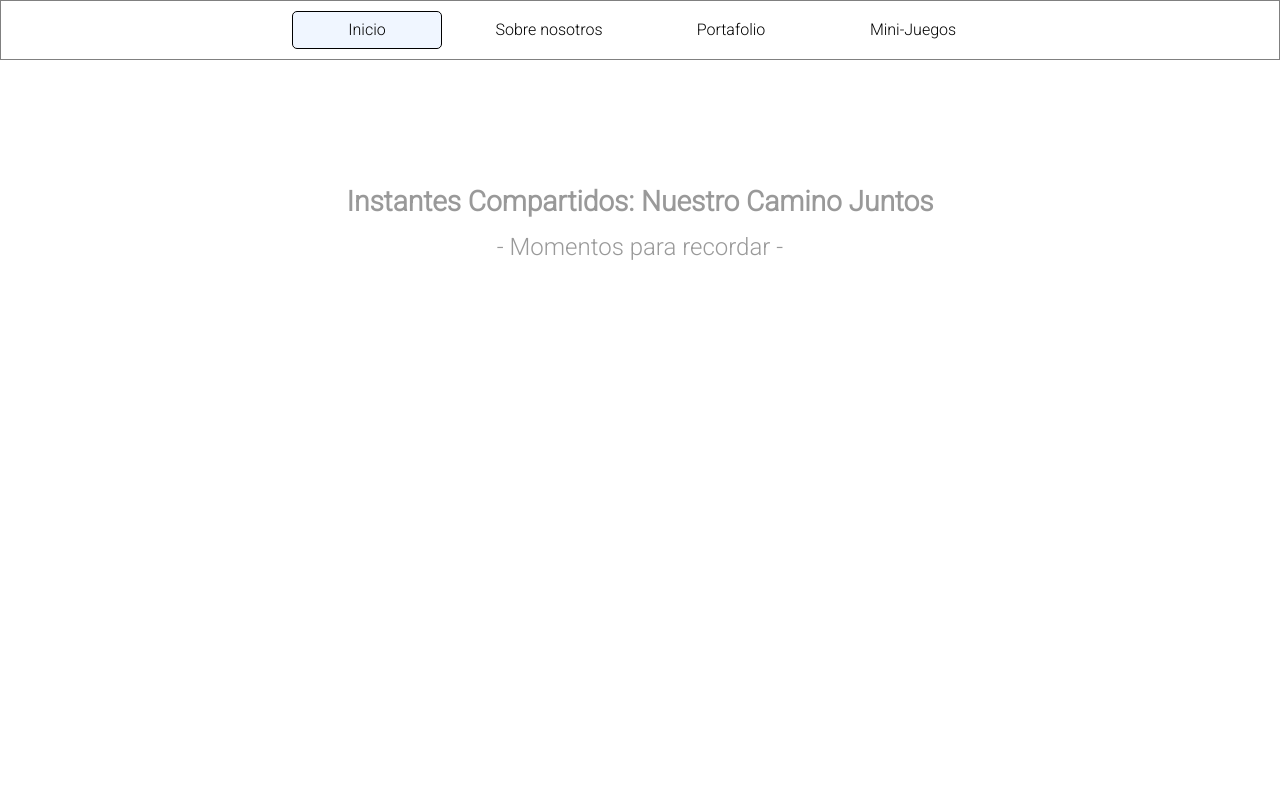
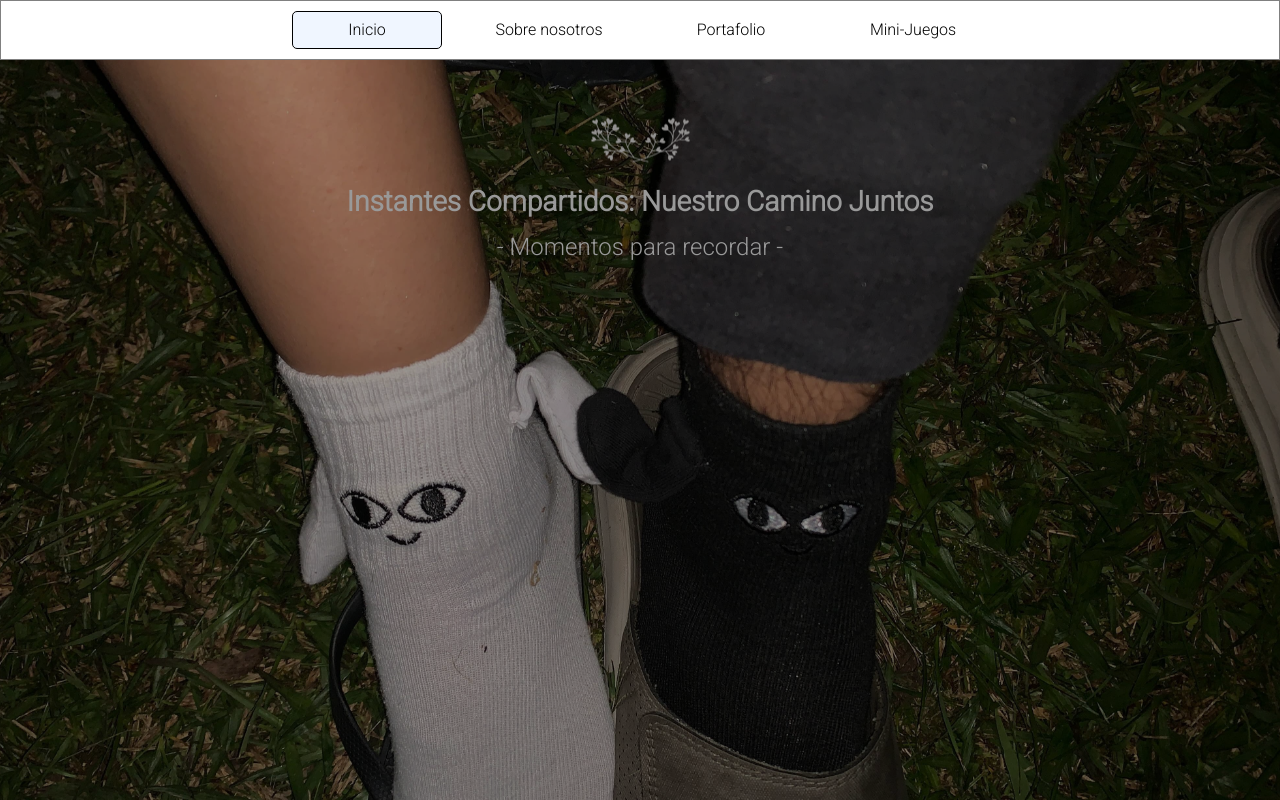
Before and after one commit to ApidriuC/BitacoraAmoryAmistad, a plain HTML site: page index.html in a window 1280 px wide. Drawn offline with Linux system fonts and the light colour scheme.

Commit message:
Se realiza cambio en la ubicación de imagenes.

```diff
--- a/css/StyleSheet.css
+++ b/css/StyleSheet.css
@@ -64,7 +64,7 @@ nav {
     background-repeat: no-repeat;
     background-position: center;
     background-size: cover;
-    background-image: url(./images/porfalio/pies_img.jpg);
+    background-image: url(/images/porfalio/HomePage.jpg);
     position: relative;
     filter: brightness(0.6);
 }
@@ -104,7 +104,7 @@ nav {
 
 .icon-intro {
     background-repeat: no-repeat;
-    background-image: url(./images/porfalio/icon_intro.webp);
+    background-image: url(/images/porfalio/icon_intro.webp);
     background-size: auto;
     background-position: center;
     height: 60px;
```
Also changed, not shown: index.html (+1 -0 lines), images/porfalio/HomePage.jpg (renamed from images/porfalio/pies_img.jpg).
